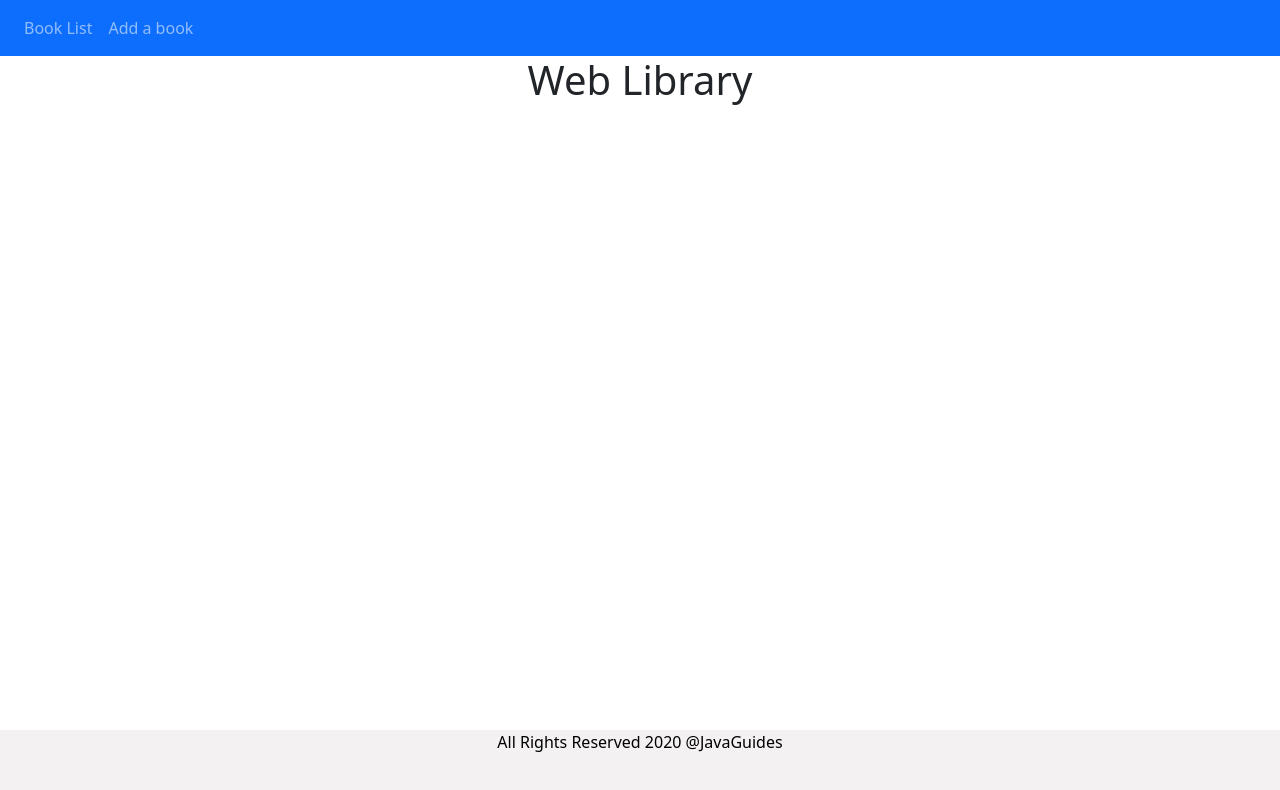
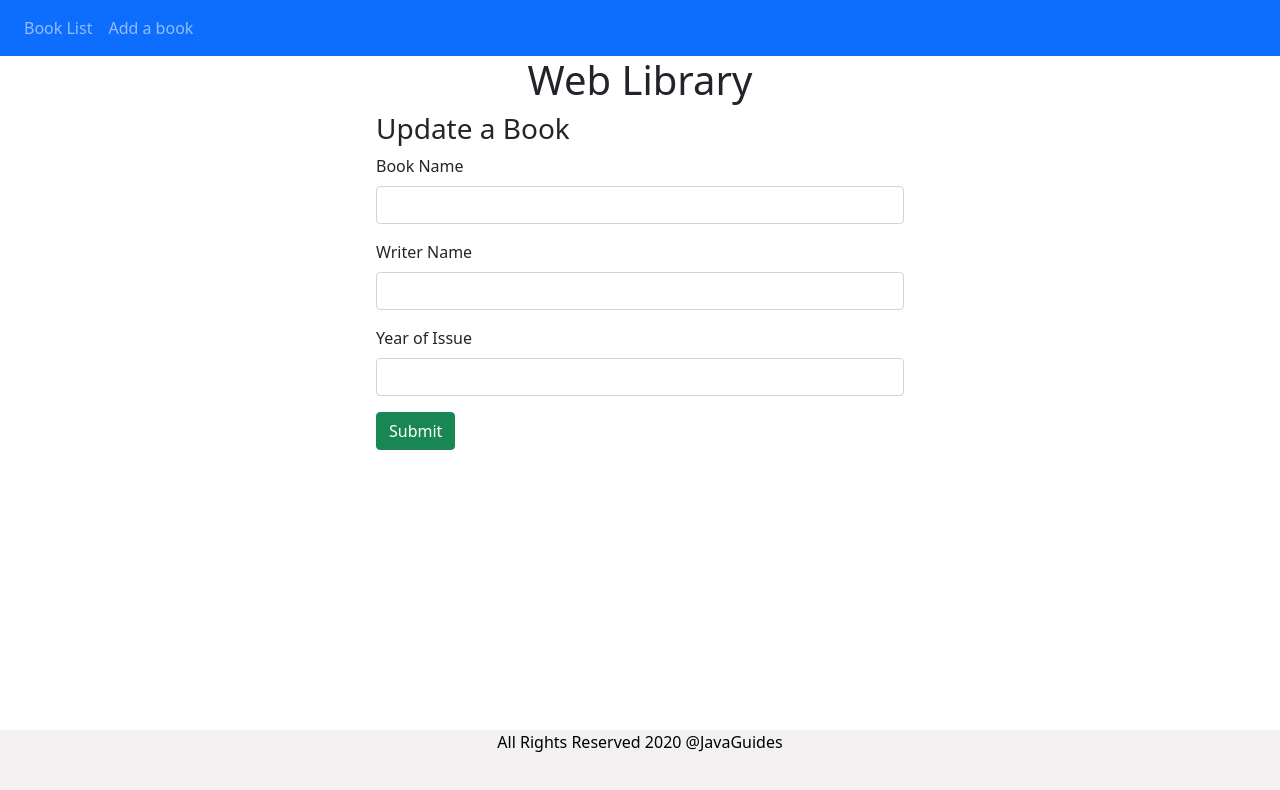
Before and after one commit to anaspiko/weblibrary-frontend, an Angular app: page /update-book/1 in a window 1280 px wide. Before the commit this address led to /. Shown: the top 790 px of the page. Built offline with nearby package versions, Linux system fonts and the light colour scheme; no server answers.

Commit message:
update Book component getBookById method added and connected with backend update button added to book list component update connected with backend new update screen

```diff
--- a/src/app/app-routing.module.ts
+++ b/src/app/app-routing.module.ts
@@ -2,11 +2,13 @@ import { NgModule } from '@angular/core';
 import { RouterModule, Routes } from '@angular/router';
 import { BookListComponent } from './book-list/book-list.component';
 import { CreateBookComponent } from './create-book/create-book.component';
+import { UpdateBookComponent } from './update-book/update-book.component';
 
 const routes: Routes = [
   {path: 'books', component: BookListComponent},
   {path: 'create-book', component: CreateBookComponent},
-  {path: '', redirectTo: 'books', pathMatch: 'full'}
+  {path: '', redirectTo: 'books', pathMatch: 'full'},
+  {path: 'update-book/:id', component: UpdateBookComponent}
 ];
 
 @NgModule({
--- a/src/app/app.module.ts
+++ b/src/app/app.module.ts
@@ -6,11 +6,13 @@ import { AppComponent } from './app.component';
 import { BookListComponent } from './book-list/book-list.component';
 import { CreateBookComponent } from './create-book/create-book.component';
 import { FormsModule } from '@angular/forms';
+import { UpdateBookComponent } from './update-book/update-book.component';
 @NgModule({
   declarations: [
     AppComponent,
     BookListComponent,
-    CreateBookComponent
+    CreateBookComponent,
+    UpdateBookComponent
   ],
   imports: [
     BrowserModule,
--- a/src/app/book-list/book-list.component.html
+++ b/src/app/book-list/book-list.component.html
@@ -5,6 +5,7 @@
             <th>Book Name</th>
             <th>Book Writer</th>
             <th>Year of Issue</th>
+            <th>Actions</th>
         </tr>
     </thead>
     <tbody>
@@ -12,6 +13,9 @@
             <td> {{book.bookName}}</td>
             <td> {{book.writerName}}</td>
             <td> {{book.yearIssue}}</td>
+            <td>
+                <button (click)= "updateBook(book.id)" class="btn btn-info">Update</button>
+            </td>
         </tr>
     </tbody>
 </table>
--- a/src/app/book-list/book-list.component.ts
+++ b/src/app/book-list/book-list.component.ts
@@ -1,6 +1,7 @@
 import { Component, OnInit } from '@angular/core';
 import { Book } from '../book';
 import { BookService } from '../book.service';
+import { Router } from '@angular/router';
 
 @Component({
   selector: 'app-book-list',
@@ -11,16 +12,22 @@ export class BookListComponent implements OnInit {
 
   books: Book[];
 
-  constructor(private bookService: BookService) { }
+  constructor(private bookService: BookService,
+    private router: Router) { }
 
   ngOnInit(): void {
     this.getBooks();
   }
+
   private getBooks() {
     this.bookService.getBooksList().subscribe(data => {
       this.books = data;
-      console.log(this.books.length)
-    })
+
+    });
+  }
+
+  updateBook(id: number) {
+    this.router.navigate(['update-book', id]);
   }
 
 }
--- a/src/app/book.service.ts
+++ b/src/app/book.service.ts
@@ -19,4 +19,10 @@ export class BookService {
   createBook(book: Book): Observable<Object>{
     return this.httpClient.post(`${this.baseURL}`, book);
   }
+  getBookById(id: number): Observable<Book> {
+    return this.httpClient.get<Book>(`${this.baseURL}/${id}`);
+  }
+  updateBook(id: number, book: Book): Observable<Object> {
+    return this.httpClient.put(`${this.baseURL}/${id}`, book)
+  }
 }
--- /dev/null
+++ b/src/app/update-book/update-book.component.html
@@ -0,0 +1,25 @@
+<div class="col-md-6 offset-md-3">
+    <h3>Update a Book</h3>
+
+    <form (ngSubmit) = "onSubmit()">
+
+        <div class="form-group">
+            <label>Book Name</label>
+            <input type="text" class="form-control" id="bookName"
+            [(ngModel)]="book.bookName" name = "bookName">
+        </div>
+        <div class="form-group">
+            <label>Writer Name</label>
+            <input type="text" class="form-control" id="writerName"
+            [(ngModel)]="book.writerName" name="writerName">
+        </div>
+        <div class="form-group">
+            <label>Year of Issue</label>
+            <input type="text" class="form-control" id="yearIssue"
+            [(ngModel)]="book.yearIssue" name="yearIssue">
+        </div>
+
+        <button class="btn btn-success" type="submit">Submit</button>
+
+    </form>
+    </div>
--- /dev/null
+++ b/src/app/update-book/update-book.component.ts
@@ -0,0 +1,39 @@
+import { Component, OnInit } from '@angular/core';
+import { Book } from '../book';
+import { BookService } from '../book.service';
+import { ActivatedRoute, Router } from '@angular/router';
+
+
+@Component({
+  selector: 'app-update-book',
+  templateUrl: './update-book.component.html',
+  styleUrls: ['./update-book.component.css']
+})
+export class UpdateBookComponent implements OnInit {
+
+  id: number;
+  book: Book = new Book();
+
+  constructor(private bookService: BookService,
+    private route: ActivatedRoute,
+    private router: Router) { }
+
+  ngOnInit(): void {
+    this.id = this.route.snapshot.params['id'];
+
+    this.bookService.getBookById(this.id).subscribe(data => {
+      this.book = data;
+    }, error => console.log(error));
+  }
+
+  goToBookList(){
+    this.router.navigate(['/books']);
+  }
+
+  onSubmit() {
+    this.bookService.updateBook(this.id, this.book).subscribe(data => {
+      this.goToBookList();
+    },error => console.log(error));
+  }
+
+}
```
Also changed, not shown: src/app/update-book/update-book.component.css (added), 1 other file (tests, documents, lock files or other folders).
